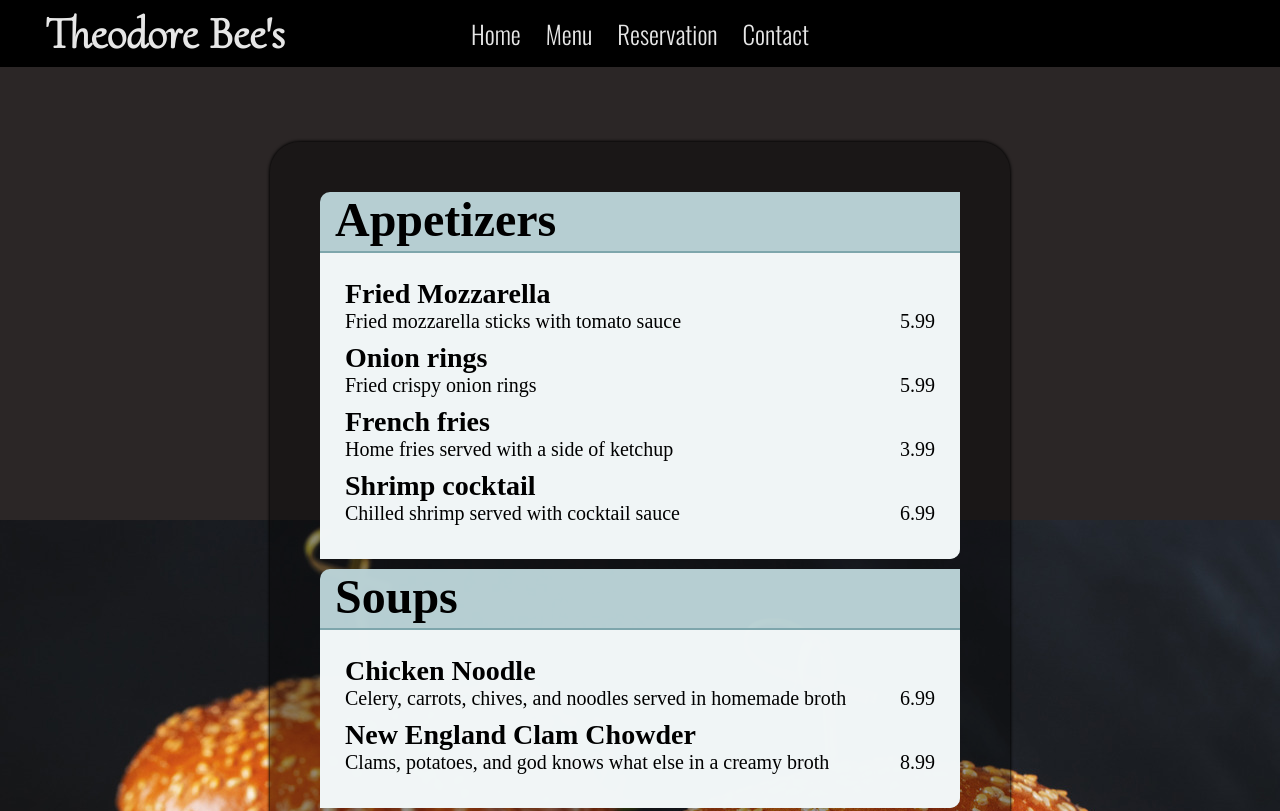
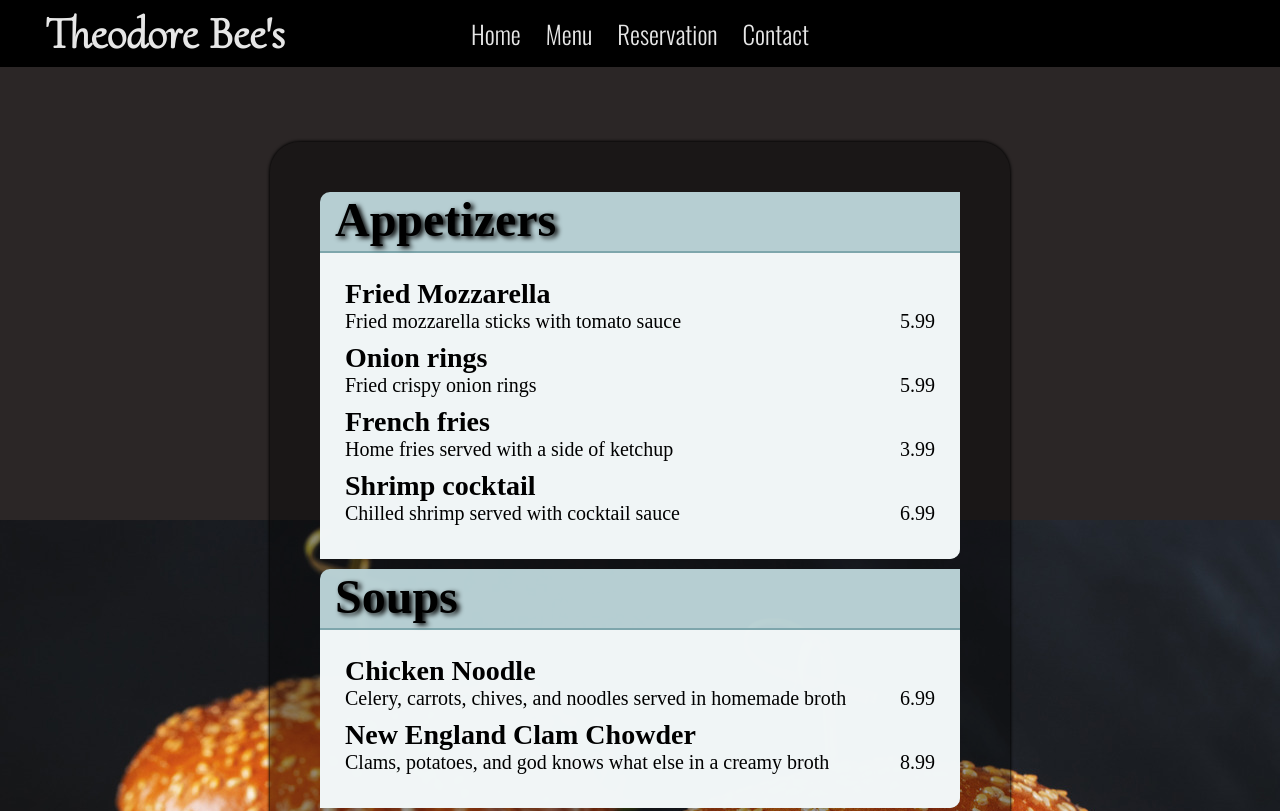
Before and after one commit to gitdingus/restaurant-page, a website built with webpack: page src/index.html in a window 1280 px wide. Shown: the top 811 px of the page. Built offline with nearby package versions, Linux system fonts and the light colour scheme; a web font is replaced by a local one.

Commit message:
Added shadow to category headers

```diff
--- a/src/pages/menu-content.css
+++ b/src/pages/menu-content.css
@@ -30,6 +30,9 @@
     margin-top: 10px;
     margin-bottom: 4px;
     padding-left: 15px;
+
+
+    text-shadow: 3px 2px 5px black;
 
 
 }
```
